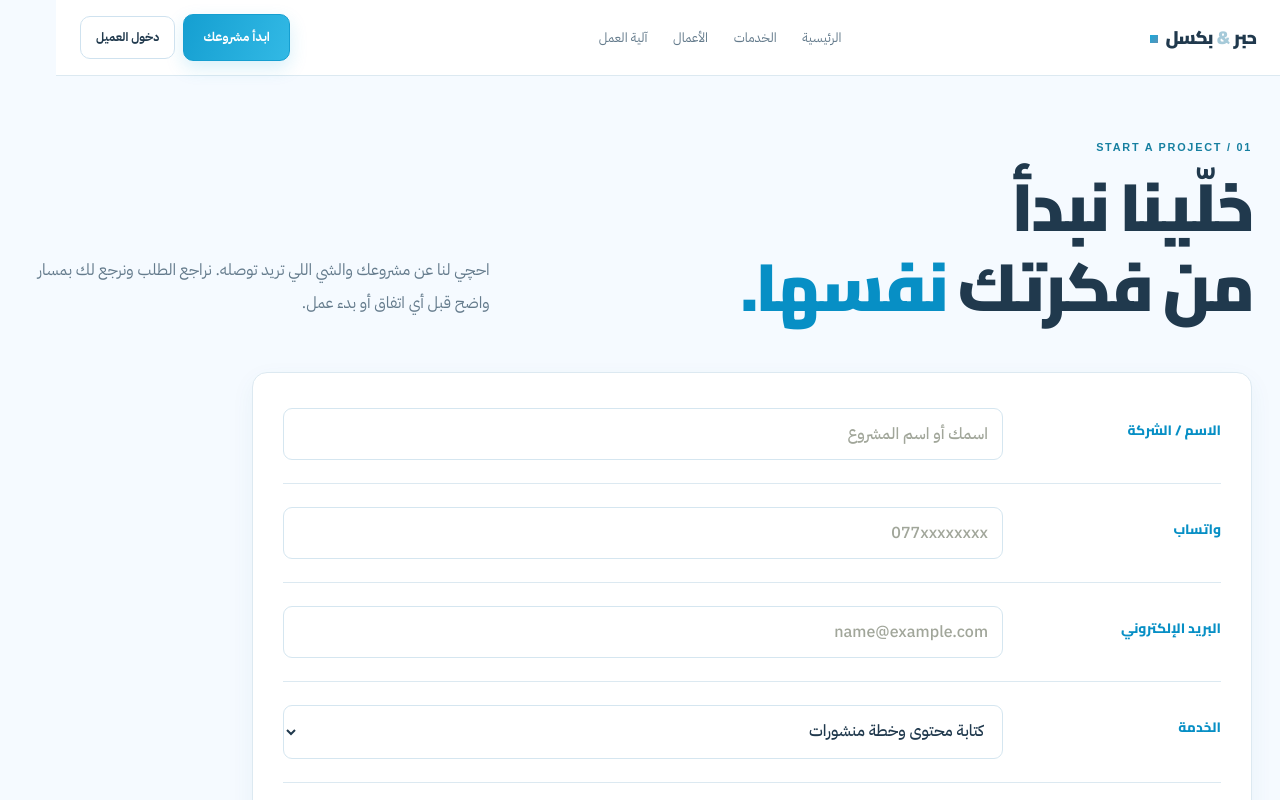
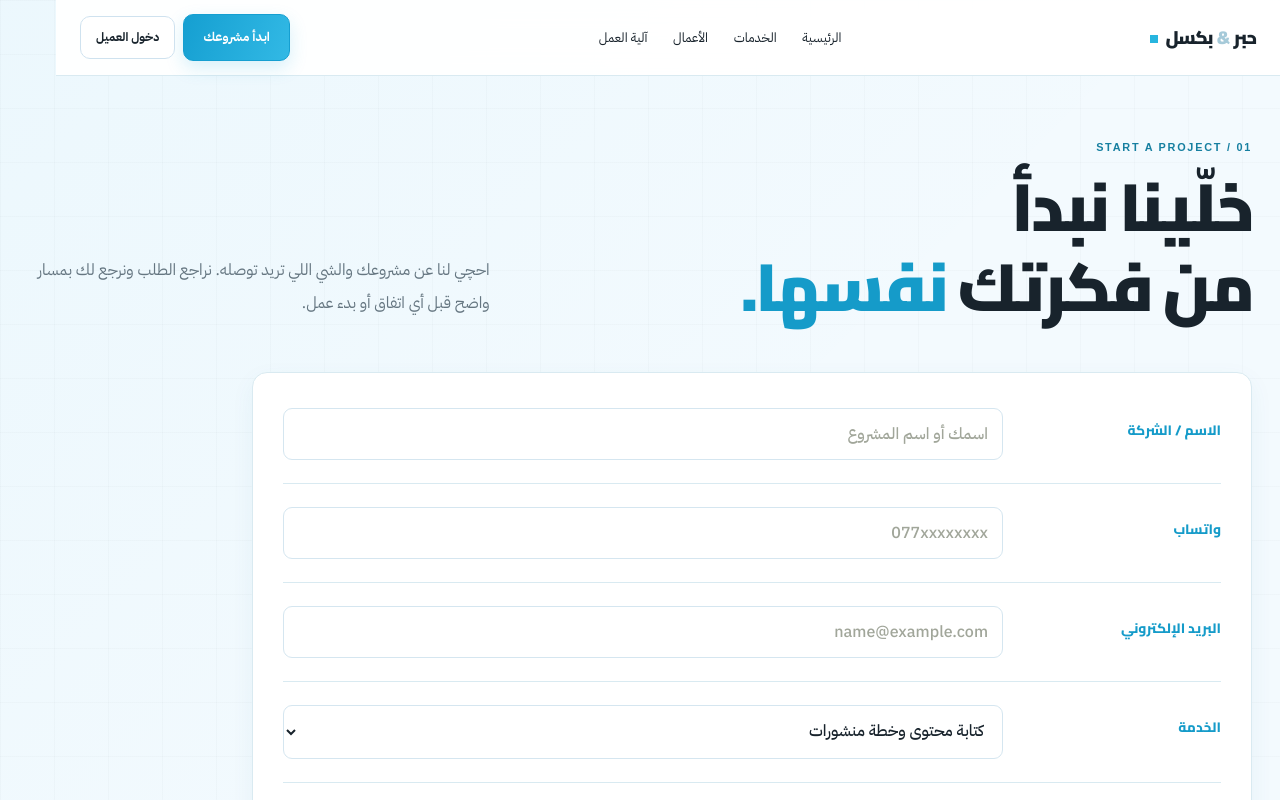
Before and after one commit to hashemlala6-png/hibr-wa-pixel, a website: page onboarding.html in a window 1280 px wide. Shown: the top 800 px of the page. Drawn offline with Linux system fonts and the light colour scheme; no server answers.

Commit message:
Apply unified sky blue white black theme

```diff
--- a/onboarding.html
+++ b/onboarding.html
@@ -1,5 +1,6 @@
 <!doctype html><html lang="ar" dir="rtl"><head><meta charset="utf-8"><meta name="viewport" content="width=device-width,initial-scale=1"><meta name="description" content="ابدأ مشروعك مع حبر وبكسل."><title>ابدأ مشروعك — حبر وبكسل</title><link rel="icon" type="image/svg+xml" href="favicon.svg">
- <link rel="stylesheet" href="public.css?v=47"><link rel="stylesheet" href="site-redesign.css?v=4"><link rel="stylesheet" href="experience.css?v=13"></head><body><header class="site nav hp-tabs-nav">
+ <link rel="stylesheet" href="public.css?v=47"><link rel="stylesheet" href="site-redesign.css?v=4"><link rel="stylesheet" href="experience.css?v=13"><link rel="stylesheet" href="/hibr-sky-theme.css?v=1">
+</head><body><header class="site nav hp-tabs-nav">
  <a class="logo" href="index.html" aria-label="حبر وبكسل">حبر <span>&</span> بكسل<i></i></a>
  <nav class="navlinks hp-page-tabs" aria-label="التنقل الرئيسي">
  <a href="index.html">الرئيسية</a><a href="services.html">الخدمات</a><a href="portfolio.html">الأعمال</a><a href="process.html">آلية العمل</a>
```
